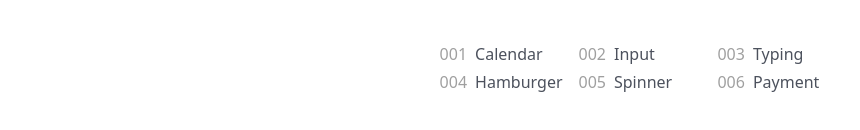
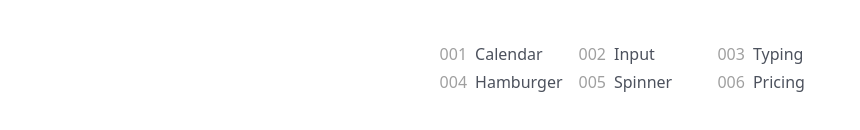
Before and after one commit to staaph/vue-components, a Vue app: page / in a window 1280 px wide. Shown: the part 332-462 px from the top of the page, without its empty margins (0-860 px from the left). Built offline with nearby package versions, Linux system fonts and the light colour scheme.

Commit message:
refactor

```diff
--- a/src/pages/001.vue
+++ b/src/pages/001.vue
@@ -1,8 +1,5 @@
 <script setup lang="ts">
 import { ref, type Ref, computed } from 'vue';
-import { useTitle } from '@vueuse/core';
-
-useTitle('Calendar');
 
 const currentDay: Ref<number> = ref(new Date().getDate());
 let currentMonth: Ref<number> = ref(new Date().getMonth());
--- a/src/pages/002.vue
+++ b/src/pages/002.vue
@@ -11,11 +11,6 @@
     <label class="label" for="username">Username</label>
   </div>
 </template>
-
-<script setup lang="ts">
-import { useTitle } from '@vueuse/core';
-useTitle('Input');
-</script>
 
 <style scoped>
 .label {
--- a/src/works.ts
+++ b/src/works.ts
@@ -15,7 +15,7 @@ export const info = [
     name: 'Spinner',
   },
   {
-    name: 'Payment',
+    name: 'Pricing',
   },
 ];
 
```
